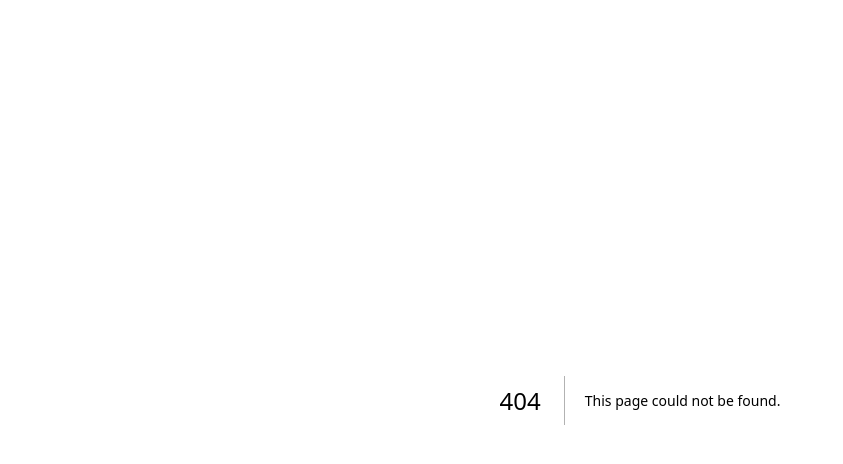
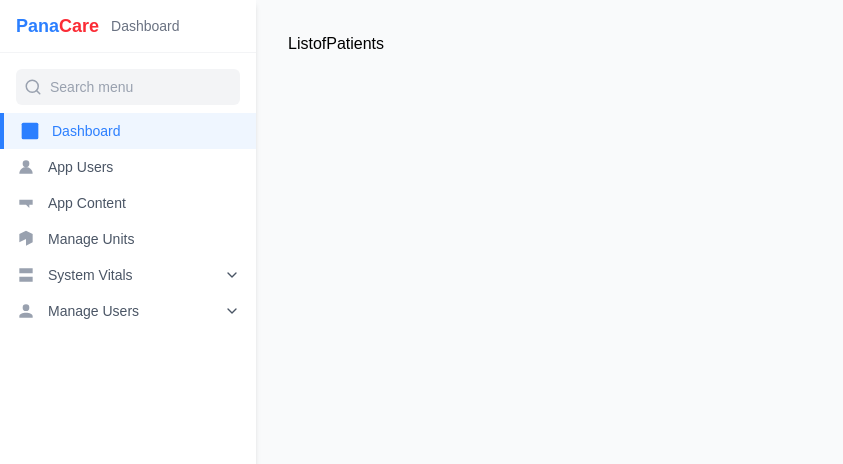
Before and after one commit to DennisMuasyaWambua/Panacare_healthcare_frontend, a Next.js app: page /dashboard/patients in a window 1280 px wide. Before the commit this address had no page. Shown: the top 464 px of the page, without its empty margins (0-843 px from the left). Built offline with nearby package versions, Linux system fonts and the light colour scheme.

Commit message:
Add layout to panacare

```diff
--- /dev/null
+++ b/app/dashboard/layout.jsx
@@ -0,0 +1,13 @@
+import Sidebar from "../ui/sidebar/Sidebar";
+import styles from "./layout.module.css";
+
+const Layout = ({ children }) => {
+  return (
+    <div className="flex h-screen bg-gray-50">
+      <Sidebar />
+      <div className="flex-1 overflow-auto">{children}</div>
+    </div>
+  );
+};
+
+export default Layout;
--- a/app/dashboard/page.jsx
+++ b/app/dashboard/page.jsx
@@ -1,6 +1,5 @@
-"use client"
-import React from 'react';
-import { useState } from 'react';
+"use client";
+import React from "react";
 import {
   LineChart,
   Line,
@@ -9,174 +8,85 @@ import {
   CartesianGrid,
   Tooltip,
   Legend,
-  ResponsiveContainer
-} from 'recharts';
-import { ChevronDown, ChevronUp, Search, Menu, X } from 'lucide-react';
-
+  ResponsiveContainer,
+} from "recharts";
+import { ChevronDown, ChevronUp } from "lucide-react";
 
 const sampleData1 = [
-    { name: '1 Sep', value: 10 },
-    { name: '5 Sep', value: 15 },
-    { name: '10 Sep', value: 8 },
-    { name: '15 Sep', value: 12 },
-    { name: '20 Sep', value: 18 },
-    { name: '25 Sep', value: 15 },
-    { name: '30 Sep', value: 20 },
-  ];
+  { name: "1 Sep", value: 10 },
+  { name: "5 Sep", value: 15 },
+  { name: "10 Sep", value: 8 },
+  { name: "15 Sep", value: 12 },
+  { name: "20 Sep", value: 18 },
+  { name: "25 Sep", value: 15 },
+  { name: "30 Sep", value: 20 },
+];
 
 const sampleData2 = [
-    { name: '1 Sep', patientsValue: 10, doctorsValue: 8, hospitalsValue: 12 },
-    { name: '5 Sep', patientsValue: 12, doctorsValue: 15, hospitalsValue: 10 },
-    { name: '10 Sep', patientsValue: 8, doctorsValue: 10, hospitalsValue: 14 },
-    { name: '15 Sep', patientsValue: 15, doctorsValue: 7, hospitalsValue: 9 },
-    { name: '20 Sep', patientsValue: 18, doctorsValue: 12, hospitalsValue: 15 },
-    { name: '25 Sep', patientsValue: 15, doctorsValue: 18, hospitalsValue: 13 },
-    { name: '30 Sep', patientsValue: 20, doctorsValue: 15, hospitalsValue: 17 },
-  ];
+  { name: "1 Sep", patientsValue: 10, doctorsValue: 8, hospitalsValue: 12 },
+  { name: "5 Sep", patientsValue: 12, doctorsValue: 15, hospitalsValue: 10 },
+  { name: "10 Sep", patientsValue: 8, doctorsValue: 10, hospitalsValue: 14 },
+  { name: "15 Sep", patientsValue: 15, doctorsValue: 7, hospitalsValue: 9 },
+  { name: "20 Sep", patientsValue: 18, doctorsValue: 12, hospitalsValue: 15 },
+  { name: "25 Sep", patientsValue: 15, doctorsValue: 18, hospitalsValue: 13 },
+  { name: "30 Sep", patientsValue: 20, doctorsValue: 15, hospitalsValue: 17 },
+];
 
 const Dashboard = () => {
-  const [sidebarOpen, setSidebarOpen] = useState(false);
-
   // Analytics card data
   const analyticsCards = [
     {
-      title: 'Patients',
-      totalValue: '948,558',
-      growthValue: '79,046',
+      title: "Patients",
+      totalValue: "948,558",
+      growthValue: "79,046",
       growthUp: true,
       chartData1: sampleData1,
       chartData2: sampleData2,
-      compareValue: '200,558',
+      compareValue: "200,558",
       compareUp: false,
-      percentValue: '16,558',
+      percentValue: "16,558",
       percentUp: false,
     },
     {
-      title: 'Doctors',
-      totalValue: '948,558',
-      growthValue: '79,046',
+      title: "Doctors",
+      totalValue: "948,558",
+      growthValue: "79,046",
       growthUp: true,
       chartData1: sampleData1,
       chartData2: sampleData2,
-      compareValue: '200,558',
+      compareValue: "200,558",
       compareUp: false,
-      percentValue: '16,558',
+      percentValue: "16,558",
       percentUp: false,
     },
     {
-      title: 'Hospitals',
-      totalValue: '948,558',
-      growthValue: '79,046',
+      title: "Hospitals",
+      totalValue: "948,558",
+      growthValue: "79,046",
       growthUp: true,
       chartData1: sampleData1,
       chartData2: sampleData2,
-      compareValue: '200,558',
+      compareValue: "200,558",
       compareUp: false,
-      percentValue: '16,558',
+      percentValue: "16,558",
       percentUp: false,
     },
     {
-      title: 'Number of Subscriptions',
-      totalValue: '948,558',
-      growthValue: '79,046',
+      title: "Number of Subscriptions",
+      totalValue: "948,558",
+      growthValue: "79,046",
       growthUp: true,
       chartData1: sampleData1,
       chartData2: sampleData2,
-      compareValue: '200,558',
+      compareValue: "200,558",
       compareUp: false,
-      percentValue: '16,558',
+      percentValue: "16,558",
       percentUp: false,
     },
   ];
 
-  const toggleSidebar = () => {
-    setSidebarOpen(!sidebarOpen);
-  };
   return (
     <div className="flex h-screen bg-gray-50">
-      {/* Mobile sidebar toggle */}
-      <div className="md:hidden fixed top-4 left-4 z-20">
-        <button
-          onClick={toggleSidebar}
-          className="p-2 rounded-md bg-white shadow-md"
-        >
-          {sidebarOpen ? <X size={20} /> : <Menu size={20} />}
-        </button>
-      </div>
-
-      {/* Sidebar */}
-      <div className={`
-        fixed md:static w-64 h-full bg-white shadow-md z-10 transition-transform
-        ${sidebarOpen ? 'translate-x-0' : '-translate-x-full md:translate-x-0'}
-      `}>
-        {/* Logo */}
-        <div className="px-4 py-3 border-b border-gray-100">
-          <div className="flex items-center">
-            <div className="text-blue-500 font-bold text-lg">
-              Pana<span className="text-red-500">Care</span>
-            </div>
-            <span className="ml-3 text-gray-500 text-sm">Dashboard</span>
-          </div>
-        </div>
-
-        {/* Sidebar Menu */}
-        <nav className="pt-4">
-          <div className="px-4 mb-2">
-            <div className="flex items-center bg-gray-100 p-2 rounded-md">
-              <Search size={18} className="text-gray-400" />
-              <span className="text-gray-400 ml-2 text-sm">Search menu</span>
-            </div>
-          </div>
-
-          <ul className="mt-2">
-            <li className="px-4 py-2 flex items-center text-blue-500 bg-blue-50 border-l-4 border-blue-500">
-              <svg className="w-5 h-5 mr-3" viewBox="0 0 24 24" fill="currentColor">
-                <rect width="20" height="20" x="2" y="2" rx="2" />
-              </svg>
-              <span className="text-sm font-medium">Dashboard</span>
-            </li>
-
-            <li className="px-4 py-2 flex items-center text-gray-600 hover:bg-gray-50">
-              <svg className="w-5 h-5 mr-3 text-gray-400" viewBox="0 0 24 24" fill="currentColor">
-                <circle cx="12" cy="8" r="4" />
-                <path d="M4 20c0-4.418 3.582-8 8-8s8 3.582 8 8H4z" />
-              </svg>
-              <span className="text-sm">App Users</span>
-            </li>
-
-            <li className="px-4 py-2 flex items-center text-gray-600 hover:bg-gray-50">
-              <svg className="w-5 h-5 mr-3 text-gray-400" viewBox="0 0 24 24" fill="currentColor">
-                <path d="M20 14V8H4v6h8l4 4v-4h4z" />
-              </svg>
-              <span className="text-sm">App Content</span>
-            </li>
-
-            <li className="px-4 py-2 flex items-center text-gray-600 hover:bg-gray-50">
-              <svg className="w-5 h-5 mr-3 text-gray-400" viewBox="0 0 24 24" fill="currentColor">
-                <path d="M12 12l-8 4V6l8-4 8 4v10l-8 4z" />
-              </svg>
-              <span className="text-sm">Manage Units</span>
-            </li>
-
-            <li className="px-4 py-2 flex items-center text-gray-600 hover:bg-gray-50">
-              <svg className="w-5 h-5 mr-3 text-gray-400" viewBox="0 0 24 24" fill="currentColor">
-                <path d="M4 4h16v6H4V4zm0 10h16v6H4v-6z" />
-              </svg>
-              <span className="text-sm">System Vitals</span>
-              <ChevronDown size={16} className="ml-auto" />
-            </li>
-
-            <li className="px-4 py-2 flex items-center text-gray-600 hover:bg-gray-50">
-              <svg className="w-5 h-5 mr-3 text-gray-400" viewBox="0 0 24 24" fill="currentColor">
-                <path d="M12 4a4 4 0 0 1 4 4 4 4 0 0 1-4 4 4 4 0 0 1-4-4 4 4 0 0 1 4-4zm0 10c4.42 0 8 1.79 8 4v2H4v-2c0-2.21 3.58-4 8-4z" />
-              </svg>
-              <span className="text-sm">Manage Users</span>
-              <ChevronDown size={16} className="ml-auto" />
-            </li>
-          </ul>
-        </nav>
-      </div>
-
       {/* Main Content */}
       <div className="flex-1 overflow-auto">
         {/* Top Navigation */}
@@ -190,18 +100,28 @@ const Dashboard = () => {
         <main className="p-4 md:p-6">
           {analyticsCards.map((card, index) => (
             <div key={index} className="bg-white rounded-lg shadow-sm mb-6 p-4">
-              <h2 className="text-blue-500 text-lg font-medium mb-4">{card.title}</h2>
+              <h2 className="text-blue-500 text-lg font-medium mb-4">
+                {card.title}
+              </h2>
 
               {/* Stats Row */}
               <div className="grid grid-cols-4 gap-4 mb-6">
                 <div>
-                  <div className="text-xs text-gray-500 mb-1">TOTAL NUMBER OF {card.title.toUpperCase()}</div>
-                  <div className="text-xl font-bold text-purple-600">{card.totalValue}</div>
+                  <div className="text-xs text-gray-500 mb-1">
+                    TOTAL NUMBER OF {card.title.toUpperCase()}
+                  </div>
+                  <div className="text-xl font-bold text-purple-600">
+                    {card.totalValue}
+                  </div>
                 </div>
                 <div>
-                  <div className="text-xs text-gray-500 mb-1">GROWTH (MONTHLY)</div>
+                  <div className="text-xs text-gray-500 mb-1">
+                    GROWTH (MONTHLY)
+                  </div>
                   <div className="flex items-center">
-                    <span className="text-xl font-bold text-purple-600">{card.growthValue}</span>
+                    <span className="text-xl font-bold text-purple-600">
+                      {card.growthValue}
+                    </span>
                     {card.growthUp ? (
                       <ChevronUp className="ml-2 text-green-500" size={18} />
                     ) : (
@@ -210,9 +130,13 @@ const Dashboard = () => {
                   </div>
                 </div>
                 <div>
-                  <div className="text-xs text-gray-500 mb-1">COMPARED TO LAST MONTH</div>
+                  <div className="text-xs text-gray-500 mb-1">
+                    COMPARED TO LAST MONTH
+                  </div>
                   <div className="flex items-center">
-                    <span className="text-xl font-bold text-purple-600">{card.compareValue}</span>
+                    <span className="text-xl font-bold text-purple-600">
+                      {card.compareValue}
+                    </span>
                     {card.compareUp ? (
                       <ChevronUp className="ml-2 text-green-500" size={18} />
                     ) : (
@@ -223,7 +147,9 @@ const Dashboard = () => {
                 <div>
                   <div className="text-xs text-gray-500 mb-1">PERCENTAGE</div>
                   <div className="flex items-center">
-                    <span className="text-xl font-bold text-purple-600">{card.percentValue}</span>
+                    <span className="text-xl font-bold text-purple-600">
+                      {card.percentValue}
+                    </span>
                     {card.percentUp ? (
                       <ChevronUp className="ml-2 text-green-500" size={18} />
                     ) : (
@@ -238,9 +164,13 @@ const Dashboard = () => {
                 {/* Chart 1 */}
                 <div>
                   <div className="mb-2">
-                    <span className="text-xs text-gray-500">AVERAGE MONTHLY {card.title.toUpperCase()}</span>
+                    <span className="text-xs text-gray-500">
+                      AVERAGE MONTHLY {card.title.toUpperCase()}
+                    </span>
                   </div>
-                  <div className="text-xs text-blue-500 mb-2">Total Patients</div>
+                  <div className="text-xs text-blue-500 mb-2">
+                    Total Patients
+                  </div>
                   <div className="h-64">
                     <ResponsiveContainer width="100%" height="100%">
                       <LineChart
@@ -282,7 +212,9 @@ const Dashboard = () => {
                 {/* Chart 2 */}
                 <div>
                   <div className="mb-2">
-                    <span className="text-xs text-gray-500">ACTUAL PATIENTS VS EXPECTED PATIENTS</span>
+                    <span className="text-xs text-gray-500">
+                      ACTUAL PATIENTS VS EXPECTED PATIENTS
+                    </span>
                   </div>
                   <div className="flex text-xs mb-2">
                     <div className="mr-4">
@@ -353,7 +285,7 @@ const Dashboard = () => {
         </main>
       </div>
     </div>
-  )
-}
+  );
+};
 
-export default Dashboard
+export default Dashboard;
--- /dev/null
+++ b/app/dashboard/patients/page.jsx
@@ -0,0 +1,10 @@
+import ListofPatients from '../../ui/Patients/listOfPatients/ListofPatients'
+import React from 'react'
+
+const PatientsScreenPage = () => {
+  return (
+    <ListofPatients />
+  )
+}
+
+export default PatientsScreenPage
--- /dev/null
+++ b/app/ui/Patients/listOfPatients/ListofPatients.jsx
@@ -0,0 +1,7 @@
+import React from "react";
+
+const ListofPatients = () => {
+  return <div className=" text-black m-8 ">ListofPatients</div>;
+};
+
+export default ListofPatients;
--- /dev/null
+++ b/app/ui/sidebar/Sidebar.jsx
@@ -0,0 +1,127 @@
+"use client";
+import React, { useState } from "react";
+import { Menu, X, Search, ChevronDown } from "lucide-react";
+
+const Sidebar = () => {
+  const [sidebarOpen, setSidebarOpen] = useState(false);
+  const toggleSidebar = () => {
+    setSidebarOpen(!sidebarOpen);
+  };
+
+  return (
+    <>
+      {/* Mobile sidebar toggle */}
+      <div className="md:hidden fixed top-4 left-4 z-20">
+        <button
+          onClick={toggleSidebar}
+          className="p-2 rounded-md bg-white shadow-md"
+        >
+          {sidebarOpen ? <X size={20} /> : <Menu size={20} />}
+        </button>
+      </div>
+
+      {/* Sidebar */}
+      <div
+        className={`
+          fixed md:static w-64 h-full bg-white shadow-md z-10 transition-transform
+          ${
+            sidebarOpen ? "translate-x-0" : "-translate-x-full md:translate-x-0"
+          }
+        `}
+      >
+        {/* Logo */}
+        <div className="px-4 py-3 border-b border-gray-100">
+          <div className="flex items-center">
+            <div className="text-blue-500 font-bold text-lg">
+              Pana<span className="text-red-500">Care</span>
+            </div>
+            <span className="ml-3 text-gray-500 text-sm">Dashboard</span>
+          </div>
+        </div>
+
+        {/* Sidebar Menu */}
+        <nav className="pt-4">
+          <div className="px-4 mb-2">
+            <div className="flex items-center bg-gray-100 p-2 rounded-md">
+              <Search size={18} className="text-gray-400" />
+              <span className="text-gray-400 ml-2 text-sm">Search menu</span>
+            </div>
+          </div>
+
+          <ul className="mt-2">
+            <li className="px-4 py-2 flex items-center text-blue-500 bg-blue-50 border-l-4 border-blue-500">
+              <svg
+                className="w-5 h-5 mr-3"
+                viewBox="0 0 24 24"
+                fill="currentColor"
+              >
+                <rect width="20" height="20" x="2" y="2" rx="2" />
+              </svg>
+              <span className="text-sm font-medium">Dashboard</span>
+            </li>
+
+            <li className="px-4 py-2 flex items-center text-gray-600 hover:bg-gray-50">
+              <svg
+                className="w-5 h-5 mr-3 text-gray-400"
+                viewBox="0 0 24 24"
+                fill="currentColor"
+              >
+                <circle cx="12" cy="8" r="4" />
+                <path d="M4 20c0-4.418 3.582-8 8-8s8 3.582 8 8H4z" />
+              </svg>
+              <span className="text-sm">App Users</span>
+            </li>
+
+            <li className="px-4 py-2 flex items-center text-gray-600 hover:bg-gray-50">
+              <svg
+                className="w-5 h-5 mr-3 text-gray-400"
+                viewBox="0 0 24 24"
+                fill="currentColor"
+              >
+                <path d="M20 14V8H4v6h8l4 4v-4h4z" />
+              </svg>
+              <span className="text-sm">App Content</span>
+            </li>
+
+            <li className="px-4 py-2 flex items-center text-gray-600 hover:bg-gray-50">
+              <svg
+                className="w-5 h-5 mr-3 text-gray-400"
+                viewBox="0 0 24 24"
+                fill="currentColor"
+              >
+                <path d="M12 12l-8 4V6l8-4 8 4v10l-8 4z" />
+              </svg>
+              <span className="text-sm">Manage Units</span>
+            </li>
+
+            <li className="px-4 py-2 flex items-center text-gray-600 hover:bg-gray-50">
+              <svg
+                className="w-5 h-5 mr-3 text-gray-400"
+                viewBox="0 0 24 24"
+                fill="currentColor"
+              >
+                <path d="M4 4h16v6H4V4zm0 10h16v6H4v-6z" />
+              </svg>
+              <span className="text-sm">System Vitals</span>
+              <ChevronDown size={16} className="ml-auto" />
+            </li>
+
+            <li className="px-4 py-2 flex items-center text-gray-600 hover:bg-gray-50">
+              <svg
+                className="w-5 h-5 mr-3 text-gray-400"
+                viewBox="0 0 24 24"
+                fill="currentColor"
+              >
+                <path d="M12 4a4 4 0 0 1 4 4 4 4 0 0 1-4 4 4 4 0 0 1-4-4 4 4 0 0 1 4-4zm0 10c4.42 0 8 1.79 8 4v2H4v-2c0-2.21 3.58-4 8-4z" />
+              </svg>
+              <span className="text-sm">Manage Users</span>
+              <ChevronDown size={16} className="ml-auto" />
+            </li>
+          </ul>
+        </nav>
+      </div>
+    </>
+  );
+};
+
+export default Sidebar;
--- a/package.json
+++ b/package.json
@@ -18,8 +18,11 @@
   },
   "devDependencies": {
     "@tailwindcss/postcss": "^4",
+    "@types/node": "22.13.16",
+    "@types/react": "19.0.12",
     "autoprefixer": "^10.4.21",
     "postcss": "^8.5.3",
-    "tailwindcss": "^4.0.15"
+    "tailwindcss": "^4.0.15",
+    "typescript": "5.8.2"
   }
 }
```
Also changed, not shown: tsconfig.json (added, +35 -0 lines), app/dashboard/layout.module.css (added), 1 other file (tests, documents, lock files or other folders).
